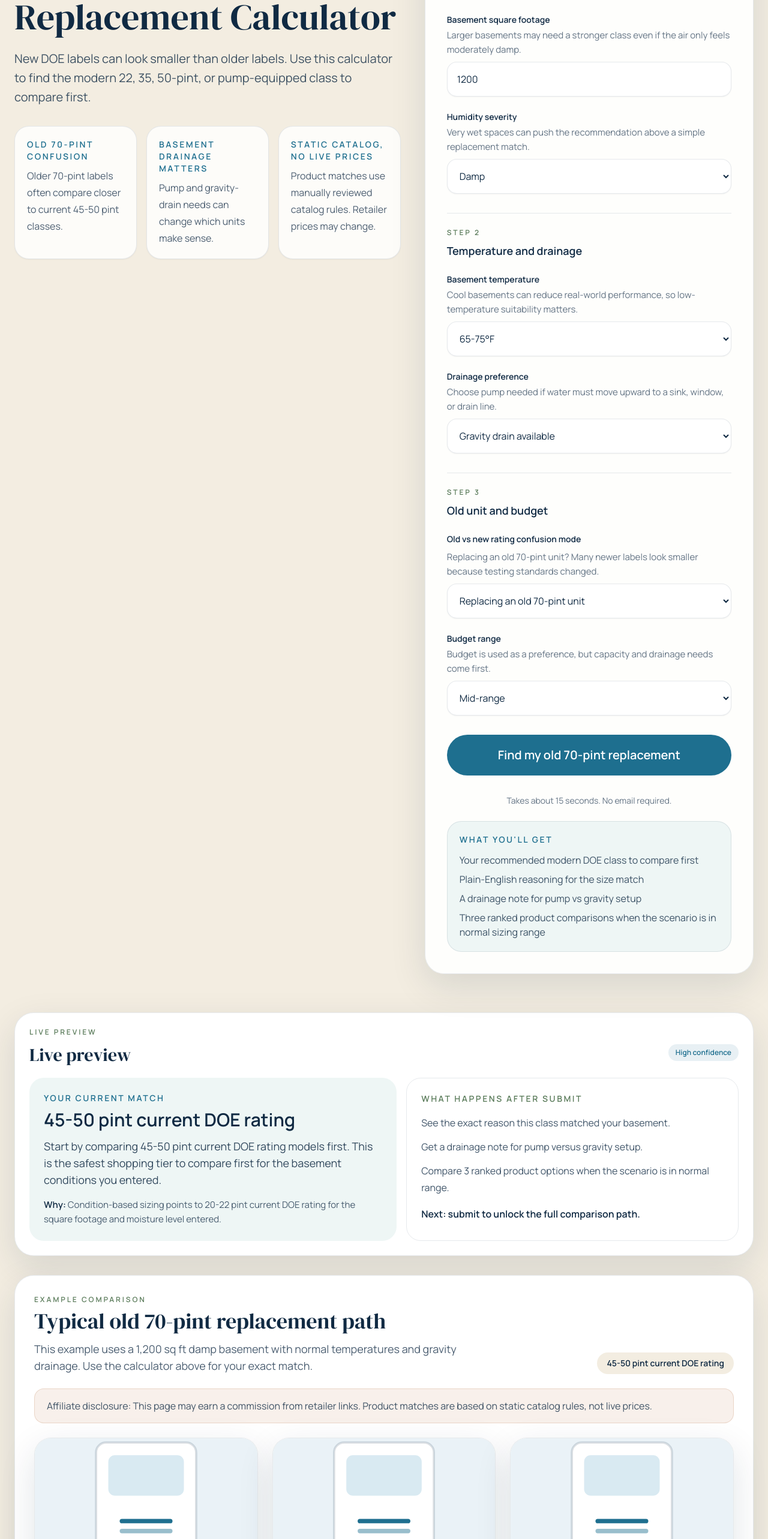
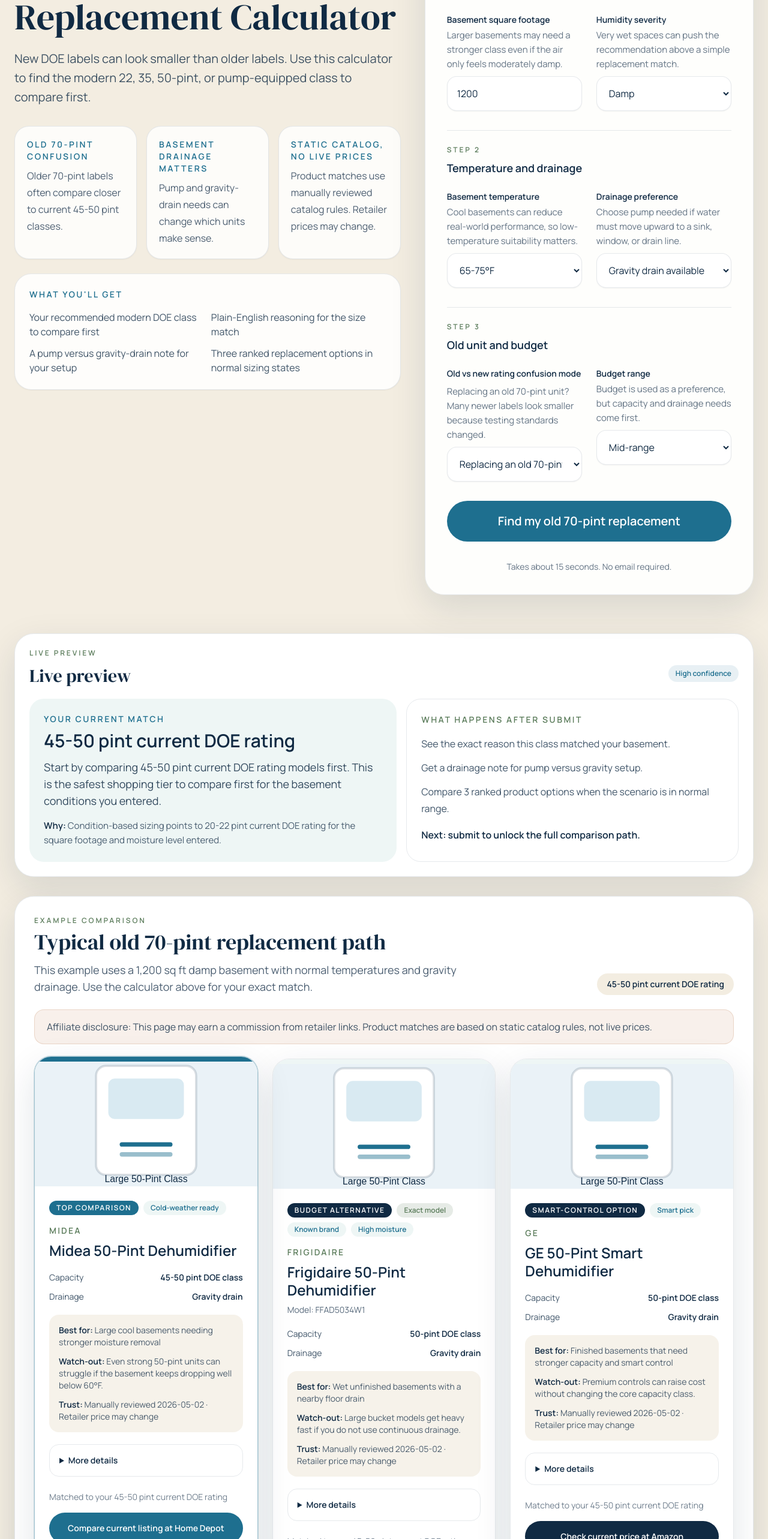
Before and after one commit to fuzmaster/dehumidifier-sizing-calculator, a React (Vite) app: page / in a window 1280 px wide. Shown: the part 234-2800 px from the top of the page at 60% size. Built offline with nearby package versions, Linux system fonts and the light colour scheme.

Commit message:
Strengthen product-card conversion path and enforce scenario checks in build

```diff
--- a/package.json
+++ b/package.json
@@ -5,7 +5,7 @@
   "type": "module",
   "scripts": {
     "dev": "vite",
-    "build": "tsc --noEmit && vite build",
+    "build": "tsc --noEmit && npm run check:scenarios && vite build",
     "preview": "vite preview",
     "check:scenarios": "node scripts/check-scenarios.mjs"
   },
--- a/src/app/App.tsx
+++ b/src/app/App.tsx
@@ -141,8 +141,12 @@ export default function App() {
       return 'Best pump option';
     }
 
+    if (productPosition === 1 && product.verificationStatus === 'exact_model') {
+      return 'Recommended first';
+    }
+
     if (productPosition === 1) {
-      return 'Best first comparison';
+      return 'Top comparison';
     }
 
     if (product.priceTier === 'budget') {
@@ -220,6 +224,15 @@ export default function App() {
                 <p className="mt-2 text-base leading-7 text-ink/75">Product matches use manually reviewed catalog rules. Retailer prices may change.</p>
               </div>
             </div>
+            <div className="mt-6 rounded-[1.75rem] border border-ink/10 bg-white/85 p-6 shadow-sm backdrop-blur">
+              <p className="text-sm font-semibold uppercase tracking-[0.18em] text-lake">What you&apos;ll get</p>
+              <ul className="mt-4 grid gap-3 text-[15px] leading-7 text-ink/80 md:grid-cols-2 md:text-base">
+                <li>Your recommended modern DOE class to compare first</li>
+                <li>Plain-English reasoning for the size match</li>
+                <li>A pump versus gravity-drain note for your setup</li>
+                <li>Three ranked replacement options in normal sizing states</li>
+              </ul>
+            </div>
           </div>
 
           <div className="animate-rise rounded-[2rem] border border-ink/10 bg-white/90 p-7 shadow-soft backdrop-blur md:p-9">
@@ -233,15 +246,6 @@ export default function App() {
               </span>
             </div>
             <CalculatorForm inputs={inputs} onChange={updateField} onSubmit={handleSubmit} />
-            <div className="mt-6 rounded-3xl border border-ink/10 bg-mist p-5">
-              <p className="text-sm font-semibold uppercase tracking-[0.18em] text-lake">What you&apos;ll get</p>
-              <ul className="mt-3 space-y-2 text-[15px] leading-7 text-ink/80 md:text-base">
-                <li>Your recommended modern DOE class to compare first</li>
-                <li>Plain-English reasoning for the size match</li>
-                <li>A drainage note for pump vs gravity setup</li>
-                <li>Three ranked product comparisons when the scenario is in normal sizing range</li>
-              </ul>
-            </div>
           </div>
         </div>
       </section>
@@ -307,10 +311,9 @@ export default function App() {
                 <div className="flex flex-wrap items-end justify-between gap-4">
                   <div>
                     <p className="text-xs font-semibold uppercase tracking-[0.24em] text-moss">Product comparison</p>
-                    <h2 className="mt-2 font-display text-3xl md:text-4xl">Compare these first</h2>
+                    <h2 className="mt-2 font-display text-3xl md:text-4xl">Start with these 3 replacement options</h2>
                     <p className="mt-2 max-w-2xl text-base leading-7 text-ink/70">
-                      These links are matched to your result using static catalog rules. Retailer price may change, so
-                      confirm today&apos;s listing before buying.
+                      Matched to your replacement result using static catalog rules. Retailer price may change, so confirm today&apos;s listing before buying.
                     </p>
                   </div>
                   <span className="rounded-full bg-white px-4 py-2 text-sm font-semibold text-lake shadow-sm">
--- a/src/components/CalculatorForm.tsx
+++ b/src/components/CalculatorForm.tsx
@@ -23,14 +23,10 @@ export function CalculatorForm({ inputs, onChange, onSubmit }: CalculatorFormPro
       ? 'Find my old 70-pint replacement'
       : 'Find my modern replacement size';
 
+  function renderField(field: 'squareFootage' | 'humiditySeverity' | 'basementTemperature' | 'drainagePreference' | 'confusionMode' | 'budgetRange') {
+    switch (field) {
+      case 'squareFootage':
         return (
-    <form className="space-y-8" onSubmit={onSubmit}>
-      <section className="space-y-6">
-        <div>
-          <p className="text-xs font-semibold uppercase tracking-[0.24em] text-moss">Step 1</p>
-          <h3 className="mt-2 text-lg font-semibold text-ink">Space and dampness</h3>
-        </div>
-
           <div>
             <label className="block text-sm font-semibold text-ink" htmlFor="squareFootage">
               Basement square footage
@@ -48,7 +44,9 @@ export function CalculatorForm({ inputs, onChange, onSubmit }: CalculatorFormPro
               onChange={(event) => onChange('squareFootage', Math.max(0, Number(event.target.value) || 0))}
             />
           </div>
-
+        );
+      case 'humiditySeverity':
+        return (
           <div>
             <label className="block text-sm font-semibold text-ink" htmlFor="humiditySeverity">
               Humidity severity
@@ -69,14 +67,9 @@ export function CalculatorForm({ inputs, onChange, onSubmit }: CalculatorFormPro
               ))}
             </select>
           </div>
-      </section>
-
-      <section className="space-y-6 border-t border-ink/10 pt-6">
-        <div>
-          <p className="text-xs font-semibold uppercase tracking-[0.24em] text-moss">Step 2</p>
-          <h3 className="mt-2 text-lg font-semibold text-ink">Temperature and drainage</h3>
-        </div>
-
+        );
+      case 'basementTemperature':
+        return (
           <div>
             <label className="block text-sm font-semibold text-ink" htmlFor="basementTemperature">
               Basement temperature
@@ -97,7 +90,9 @@ export function CalculatorForm({ inputs, onChange, onSubmit }: CalculatorFormPro
               ))}
             </select>
           </div>
-
+        );
+      case 'drainagePreference':
+        return (
           <div>
             <label className="block text-sm font-semibold text-ink" htmlFor="drainagePreference">
               Drainage preference
@@ -118,14 +113,9 @@ export function CalculatorForm({ inputs, onChange, onSubmit }: CalculatorFormPro
               ))}
             </select>
           </div>
-      </section>
-
-      <section className="space-y-6 border-t border-ink/10 pt-6">
-        <div>
-          <p className="text-xs font-semibold uppercase tracking-[0.24em] text-moss">Step 3</p>
-          <h3 className="mt-2 text-lg font-semibold text-ink">Old unit and budget</h3>
-        </div>
-
+        );
+      case 'confusionMode':
+        return (
           <div>
             <label className="block text-sm font-semibold text-ink" htmlFor="confusionMode">
               Old vs new rating confusion mode
@@ -146,7 +136,9 @@ export function CalculatorForm({ inputs, onChange, onSubmit }: CalculatorFormPro
               ))}
             </select>
           </div>
-
+        );
+      case 'budgetRange':
+        return (
           <div>
             <label className="block text-sm font-semibold text-ink" htmlFor="budgetRange">
               Budget range
@@ -167,6 +159,43 @@ export function CalculatorForm({ inputs, onChange, onSubmit }: CalculatorFormPro
               ))}
             </select>
           </div>
+        );
+    }
+  }
+
+  return (
+    <form className="space-y-8" onSubmit={onSubmit}>
+      <section className="space-y-6">
+        <div>
+          <p className="text-xs font-semibold uppercase tracking-[0.24em] text-moss">Step 1</p>
+          <h3 className="mt-2 text-lg font-semibold text-ink">Space and dampness</h3>
+        </div>
+        <div className="grid gap-6 lg:grid-cols-2">
+          {renderField('squareFootage')}
+          {renderField('humiditySeverity')}
+        </div>
+      </section>
+
+      <section className="space-y-6 border-t border-ink/10 pt-6">
+        <div>
+          <p className="text-xs font-semibold uppercase tracking-[0.24em] text-moss">Step 2</p>
+          <h3 className="mt-2 text-lg font-semibold text-ink">Temperature and drainage</h3>
+        </div>
+        <div className="grid gap-6 lg:grid-cols-2">
+          {renderField('basementTemperature')}
+          {renderField('drainagePreference')}
+        </div>
+      </section>
+
+      <section className="space-y-6 border-t border-ink/10 pt-6">
+        <div>
+          <p className="text-xs font-semibold uppercase tracking-[0.24em] text-moss">Step 3</p>
+          <h3 className="mt-2 text-lg font-semibold text-ink">Old unit and budget</h3>
+        </div>
+        <div className="grid gap-6 lg:grid-cols-2">
+          {renderField('confusionMode')}
+          {renderField('budgetRange')}
+        </div>
       </section>
 
       <button
--- a/src/components/ProductCard.tsx
+++ b/src/components/ProductCard.tsx
@@ -10,14 +10,14 @@ interface ProductCardProps {
 
 function getRetailerCta(retailer: string): string {
   if (retailer === 'Amazon') {
-    return 'Compare at Amazon';
+    return 'Check current price at Amazon';
   }
 
   if (retailer === 'Home Depot') {
-    return 'Compare at Home Depot';
+    return 'Compare current listing at Home Depot';
   }
 
-  return 'Compare retailer options';
+  return 'Check current retailer listing';
 }
 
 function getVerificationLabel(verificationStatus: ProductRecord['verificationStatus']): string {
@@ -34,18 +34,26 @@ function getVerificationLabel(verificationStatus: ProductRecord['verificationSta
 export function ProductCard({ product, capacityTier, productPosition, rankLabel, onCtaClick }: ProductCardProps) {
   const hasSpecificModel = typeof product.modelNumber === 'string' && product.modelNumber.trim().length > 0;
   const trustLine = `Manually reviewed ${product.lastReviewed} · Retailer price may change`;
+  const isPrimaryCard = productPosition === 1;
+  const visibleBadges = product.badges.slice(0, 2);
 
   return (
-    <article className="flex h-full flex-col overflow-hidden rounded-[1.75rem] border border-ink/10 bg-white shadow-soft transition hover:-translate-y-1 hover:shadow-2xl">
+    <article className={`flex h-full flex-col overflow-hidden rounded-[1.75rem] border bg-white shadow-soft transition hover:-translate-y-1 hover:shadow-2xl ${
+      isPrimaryCard ? 'border-lake/40 ring-1 ring-lake/20 lg:-translate-y-1' : 'border-ink/10'
+    }`}>
+      <div className={`h-2 w-full ${isPrimaryCard ? 'bg-lake' : 'bg-mist'}`} aria-hidden="true" />
       <div className="block overflow-hidden bg-mist">
         <img src={product.imagePath} alt={product.name} className="h-52 w-full object-cover" />
       </div>
       <div className="flex flex-1 flex-col p-6">
         <div className="flex flex-wrap items-center gap-2">
-          <span className="rounded-full bg-ink px-3 py-1 text-xs font-semibold uppercase tracking-[0.12em] text-white">
+          <span className={`rounded-full px-3 py-1 text-xs font-semibold uppercase tracking-[0.12em] ${isPrimaryCard ? 'bg-lake text-white' : 'bg-ink text-white'}`}>
             {rankLabel}
           </span>
-          {product.badges.map((badge) => (
+          {product.verificationStatus === 'exact_model' ? (
+            <span className="rounded-full bg-moss/15 px-3 py-1 text-xs font-semibold text-moss">Exact model</span>
+          ) : null}
+          {visibleBadges.map((badge) => (
             <span key={badge} className="rounded-full bg-mist px-3 py-1 text-xs font-semibold text-lake">
               {badge}
             </span>
@@ -60,16 +68,8 @@ export function ProductCard({ product, capacityTier, productPosition, rankLabel,
             <dd className="font-semibold text-ink">{product.capacityLabel}</dd>
           </div>
           <div className="flex items-center justify-between gap-4">
-            <dt>Price tier</dt>
-            <dd className="font-semibold capitalize text-ink">{product.priceTier}</dd>
-          </div>
-          <div className="flex items-center justify-between gap-4">
             <dt>Drainage</dt>
             <dd className="font-semibold text-ink">{product.hasPump ? 'Pump + gravity drain' : product.supportsGravityDrain ? 'Gravity drain' : 'Bucket only'}</dd>
-          </div>
-          <div className="flex items-center justify-between gap-4">
-            <dt>Low-temp fit</dt>
-            <dd className="font-semibold capitalize text-ink">{product.lowTemperatureSuitability}</dd>
           </div>
         </dl>
         <div className="mt-5 space-y-3 rounded-2xl bg-sand/70 p-4 text-sm text-ink/75">
@@ -82,23 +82,34 @@ export function ProductCard({ product, capacityTier, productPosition, rankLabel,
           <p>
             <span className="font-semibold text-ink">Trust:</span> {trustLine}
           </p>
+        </div>
+        <details className="mt-5 rounded-2xl border border-ink/10 p-4 text-sm text-ink/75">
+          <summary className="cursor-pointer font-semibold text-ink">More details</summary>
+          <div className="mt-3 space-y-3">
+            <p><span className="font-semibold text-ink">Low-temp fit:</span> <span className="capitalize">{product.lowTemperatureSuitability}</span></p>
+            <p><span className="font-semibold text-ink">Price tier:</span> <span className="capitalize">{product.priceTier}</span></p>
             <p><span className="font-semibold text-ink">Listing type:</span> {getVerificationLabel(product.verificationStatus)}</p>
-        </div>
-        <ul className="mt-5 flex flex-wrap gap-2 text-xs text-ink/70">
+            {product.smartFeatures.length > 0 ? (
+              <ul className="flex flex-wrap gap-2 text-xs text-ink/70">
                 {product.smartFeatures.map((feature) => (
                   <li key={feature} className="rounded-full border border-ink/10 px-3 py-1">
                     {feature}
                   </li>
                 ))}
               </ul>
-        <div className="mt-6 flex items-center justify-between gap-4">
+            ) : null}
+          </div>
+        </details>
+        <div className="mt-6 space-y-4">
           <p className="text-sm text-ink/60">Matched to your {capacityTier}</p>
           <a
             href={product.affiliateUrl}
             target="_blank"
             rel="noreferrer sponsored"
             onClick={() => onCtaClick(product, productPosition, rankLabel)}
-            className="inline-flex items-center rounded-full bg-ink px-4 py-3 text-sm font-semibold text-white transition hover:bg-lake focus-visible:outline-none focus-visible:ring-2 focus-visible:ring-lake"
+            className={`inline-flex w-full items-center justify-center rounded-full px-5 py-4 text-sm font-semibold text-white transition focus-visible:outline-none focus-visible:ring-2 focus-visible:ring-lake ${
+              isPrimaryCard ? 'bg-lake hover:bg-ink' : 'bg-ink hover:bg-lake'
+            }`}
           >
             {getRetailerCta(product.retailer)}
           </a>
--- a/src/components/ResultPanel.tsx
+++ b/src/components/ResultPanel.tsx
@@ -121,7 +121,7 @@ export function ResultPanel({ result, title, eyebrow, preview = false }: ResultP
         <div className="space-y-5 rounded-3xl bg-mist p-5">
           <div>
             <p className="text-sm font-semibold uppercase tracking-[0.18em] text-lake">Recommended modern size</p>
-            <p className="mt-2 text-2xl font-semibold text-ink">{result.capacityLabel}</p>
+            <p className="mt-2 text-3xl font-semibold leading-tight text-ink md:text-4xl">{result.capacityLabel}</p>
           </div>
           <div>
             <p className="text-sm font-semibold uppercase tracking-[0.18em] text-lake">Plain-English explanation</p>
@@ -154,6 +154,10 @@ export function ResultPanel({ result, title, eyebrow, preview = false }: ResultP
             <p className="mt-2 text-base leading-7 text-ink/80">{result.oldRatingTranslationNote}</p>
           </div>
           <div>
+            <p className="text-sm font-semibold uppercase tracking-[0.18em] text-moss">Source note</p>
+            <p className="mt-2 text-base leading-7 text-ink/80">Based on public DOE and ENERGY STAR rating context. See the source notes and comparison table below.</p>
+          </div>
+          <div>
             <p className="text-sm font-semibold uppercase tracking-[0.18em] text-moss">Safety note</p>
             <p className="mt-2 text-base leading-7 text-ink/80">{result.safetyNote}</p>
           </div>
```
Lines whose indentation alone changed are shown as unchanged.
